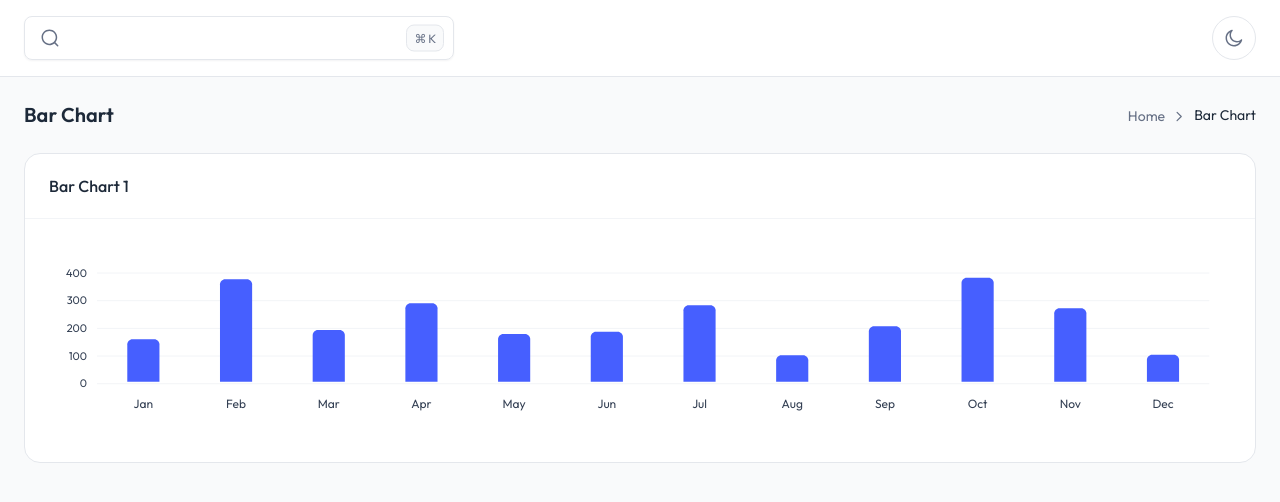
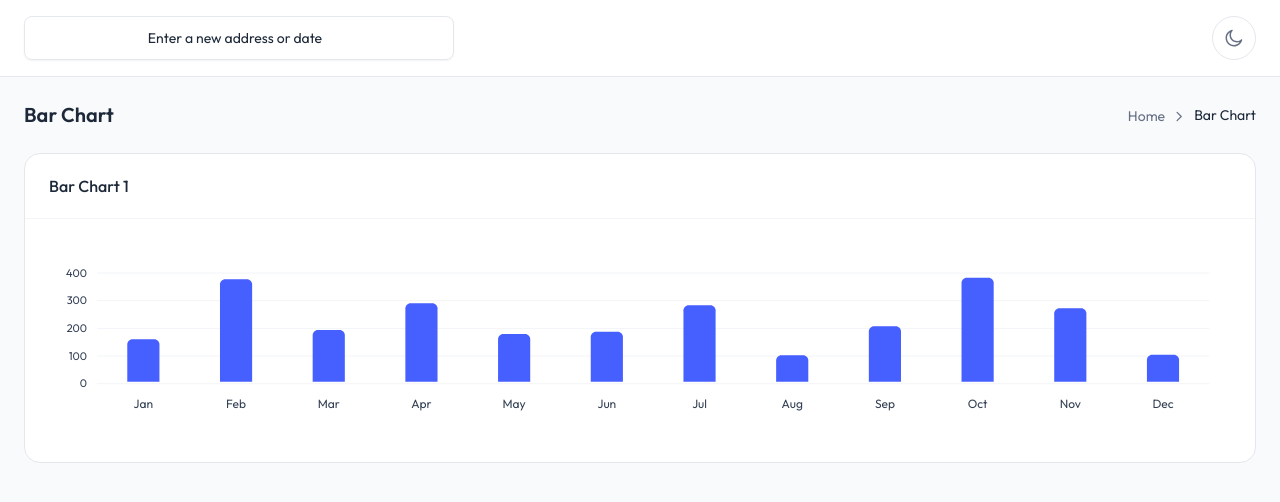
Before and after one commit to MassonMassoniy/ThomasAndFriends_NASA2025, a Next.js app in the folder frontend/: page /bar-chart in a window 1280 px wide. Shown: the top 502 px of the page. Built offline with nearby package versions, Linux system fonts and the light colour scheme.

Commit message:
Update AppHeader.tsx

```diff
--- a/frontend/src/layout/AppHeader.tsx
+++ b/frontend/src/layout/AppHeader.tsx
@@ -71,36 +71,19 @@ const AppHeader: React.FC = () => {
           <div className="hidden lg:block">
             <form>
               <div className="relative">
-                <span className="absolute -translate-y-1/2 left-4 top-1/2 pointer-events-none">
-                  <svg
-                    className="fill-gray-500 dark:fill-gray-400"
-                    width="20"
-                    height="20"
-                    viewBox="0 0 20 20"
-                    fill="none"
-                    xmlns="http://www.w3.org/2000/svg"
-                  >
-                    <path
-                      fillRule="evenodd"
-                      clipRule="evenodd"
-                      d="M3.04175 9.37363C3.04175 5.87693 5.87711 3.04199 9.37508 3.04199C12.8731 3.04199 15.7084 5.87693 15.7084 9.37363C15.7084 12.8703 12.8731 15.7053 9.37508 15.7053C5.87711 15.7053 3.04175 12.8703 3.04175 9.37363ZM9.37508 1.54199C5.04902 1.54199 1.54175 5.04817 1.54175 9.37363C1.54175 13.6991 5.04902 17.2053 9.37508 17.2053C11.2674 17.2053 13.003 16.5344 14.357 15.4176L17.177 18.238C17.4699 18.5309 17.9448 18.5309 18.2377 18.238C18.5306 17.9451 18.5306 17.4703 18.2377 17.1774L15.418 14.3573C16.5365 13.0033 17.2084 11.2669 17.2084 9.37363C17.2084 5.04817 13.7011 1.54199 9.37508 1.54199Z"
-                      fill=""
-                    />
-                  </svg>
-                </span>
                 {/* <AddressSearch
                   onSelect={(p) => setPicked(p)}
                   placeholder="Start typing an address..."
                 /> */}
                 <button
-                  content="Hey"
                   className="dark:bg-dark-900 h-11 w-full rounded-lg border border-gray-200 bg-transparent py-2.5 pl-12 pr-14 text-sm text-gray-800 shadow-theme-xs placeholder:text-gray-400 focus:border-brand-300 focus:outline-hidden focus:ring-3 focus:ring-brand-500/10 dark:border-gray-800 dark:bg-gray-900 dark:bg-white/[0.03] dark:text-white/90 dark:placeholder:text-white/30 dark:focus:border-brand-800 xl:w-[430px]"
-                />
-
-                <button className="absolute right-2.5 top-1/2 inline-flex -translate-y-1/2 items-center gap-0.5 rounded-lg border border-gray-200 bg-gray-50 px-[7px] py-[4.5px] text-xs -tracking-[0.2px] text-gray-500 dark:border-gray-800 dark:bg-white/[0.03] dark:text-gray-400">
+                >
+                  Enter a new address or date
+                  </button>
+                {/* <button className="absolute right-2.5 top-1/2 inline-flex -translate-y-1/2 items-center gap-0.5 rounded-lg border border-gray-200 bg-gray-50 px-[7px] py-[4.5px] text-xs -tracking-[0.2px] text-gray-500 dark:border-gray-800 dark:bg-white/[0.03] dark:text-gray-400">
                   <span> ⌘ </span>
                   <span> K </span>
-                </button>
+                </button> */}
               </div>
             </form>
           </div>
```
